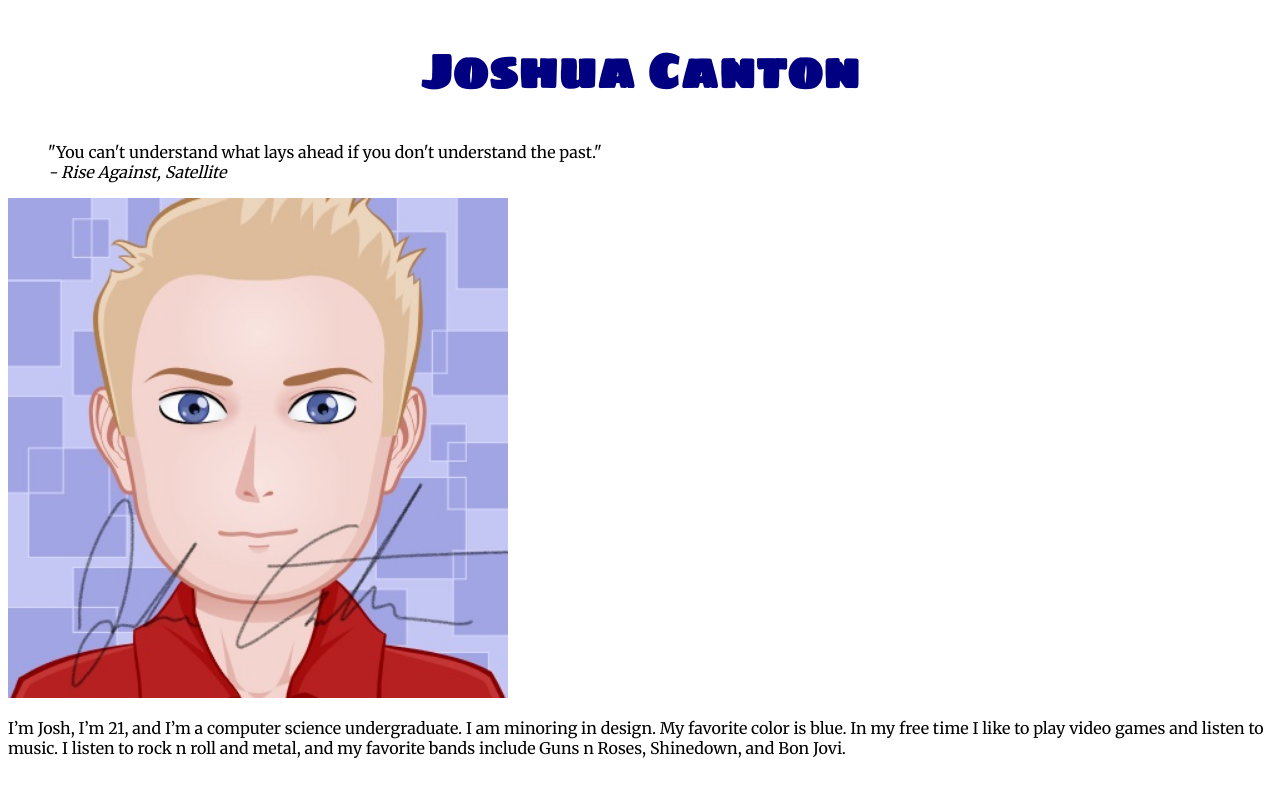
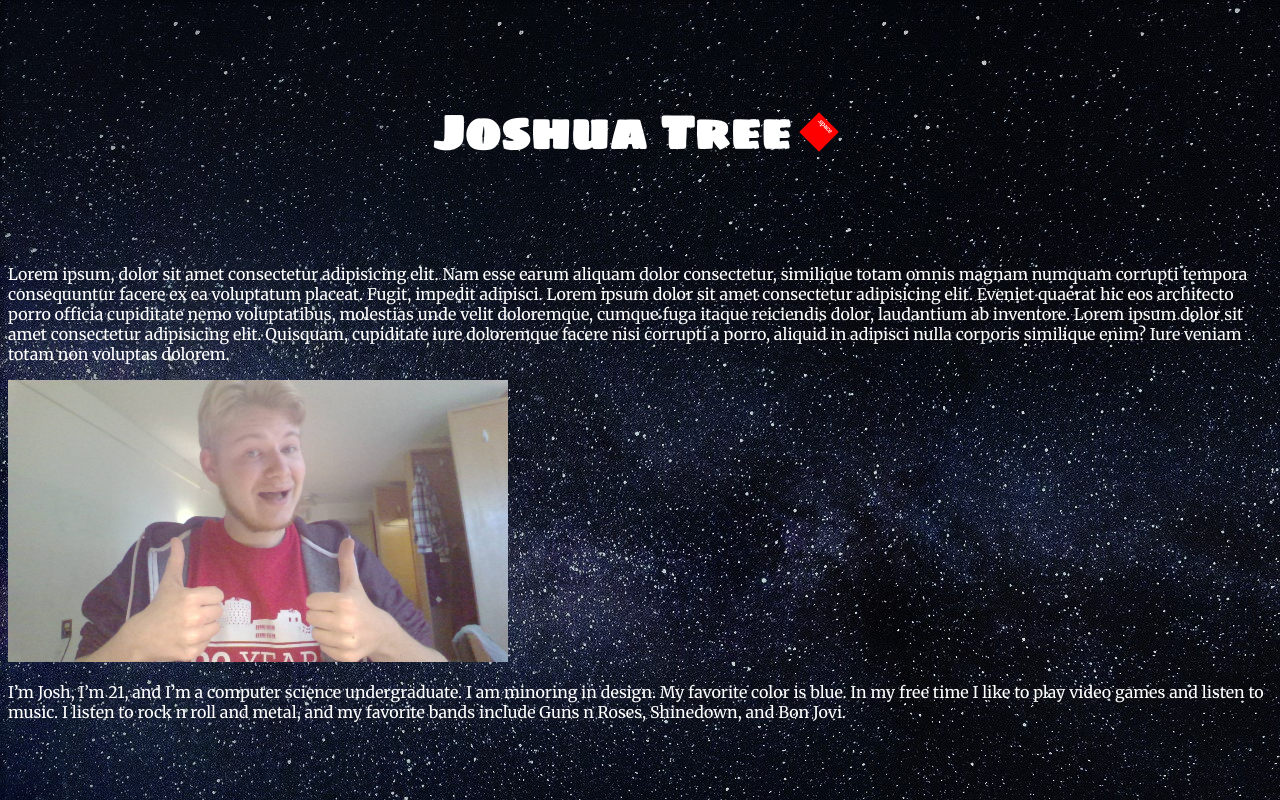
Before and after one commit to joshcanton6/joshcanton6.github.io, a plain HTML site: page index.html in a window 1280 px wide. Drawn offline with Linux system fonts and the light colour scheme.

Commit message:
BG & h1 div
Changed background image and added div element to h1 tag

```diff
--- a/css/styles.css
+++ b/css/styles.css
@@ -16,13 +16,40 @@ Typography
 
 body{
   font-family: 'Merriweather', Georgia, 'Times New Roman', Times, serif;
+  color: white;
 }
 
 h1{
-  color: navy;
+  color: white;
   font-family: 'Sigmar One', Georgia, 'Times New Roman', Times, serif;
   font-size: 48px;
   text-align: center;
+
+  display: flex;
+  justify-content: center;
+  align-items: center;
+  height: 25vh;
+}
+
+h1 div {
+  font-family: 'Merriweather', Georgia, 'Times New Roman', Times, serif;
+  font-size: 12px;
+  background: red;
+  height: 50px;
+  width: 50px;
+  padding: .25em;
+  transform: scale(0.5, 0.5) rotate(45deg);
+  transition: transform 0.5s, background 1s .5s;
+}
+
+h1 div:hover {
+  font-family: 'Merriweather', Georgia, 'Times New Roman', Times, serif;
+  background: blue;
+  transform: scale(3) rotate(405deg);
+  transition:
+    transform 0.5s 0.1s ease-in-out,
+    background 1s,
+    color 1s;
 }
 
 img{
--- a/index.html
+++ b/index.html
@@ -12,12 +12,18 @@
 
 <body>
 
-  <h1>Joshua Canton</h1>
+  <style>
+    body {
+      background-image: url("img/4-space.jpg");
+      background-repeat: repeat;
+    }
+  </style>
 
-  <blockquote>"You can't understand what lays ahead if you don't understand the past."
-    <br/><i>- Rise Against, Satellite</i></blockquote>
+  <h1>Joshua Tree<div>.space</div></h1>
 
-  <img src="img/myAvatar.png" alt="Josh Canton">
+  <p>Lorem ipsum, dolor sit amet consectetur adipisicing elit. Nam esse earum aliquam dolor consectetur, similique totam omnis magnam numquam corrupti tempora consequuntur facere ex ea voluptatum placeat. Fugit, impedit adipisci. Lorem ipsum dolor sit amet consectetur adipisicing elit. Eveniet quaerat hic eos architecto porro officia cupiditate nemo voluptatibus, molestias unde velit doloremque, cumque fuga itaque reiciendis dolor, laudantium ab inventore. Lorem ipsum dolor sit amet consectetur adipisicing elit. Quisquam, cupiditate iure doloremque facere nisi corrupti a porro, aliquid in adipisci nulla corporis similique enim? Iure veniam totam non voluptas dolorem.</p>
+
+  <img src="img/frosh_me.jpg" alt="Josh Canton">
 
   <p>I’m Josh, I’m 21, and I’m a computer science undergraduate. I am minoring in design. My favorite color is blue. In my free time I like to play video games and listen to music. I listen to rock n roll and metal, and my favorite bands include Guns n Roses, Shinedown, and Bon Jovi.</p>
 
--- a/js/scripts.js
+++ b/js/scripts.js
@@ -1 +1 @@
-console.log('Bingo');
+console.log('OK');
```
Also changed, not shown: img/4-space - Copy.jpg (added), img/4-space.jpg (added), img/frosh_me.jpg (added).
